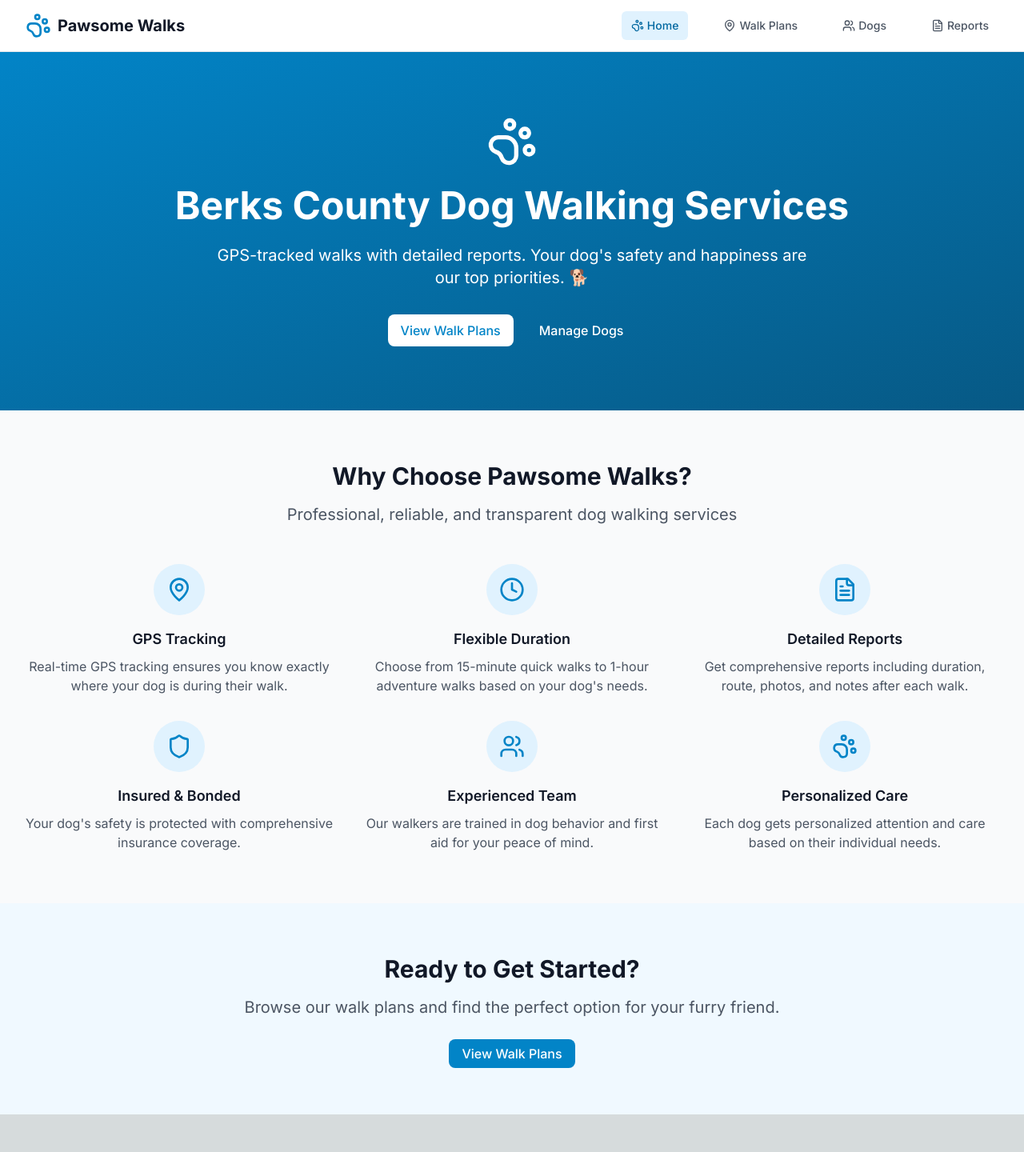
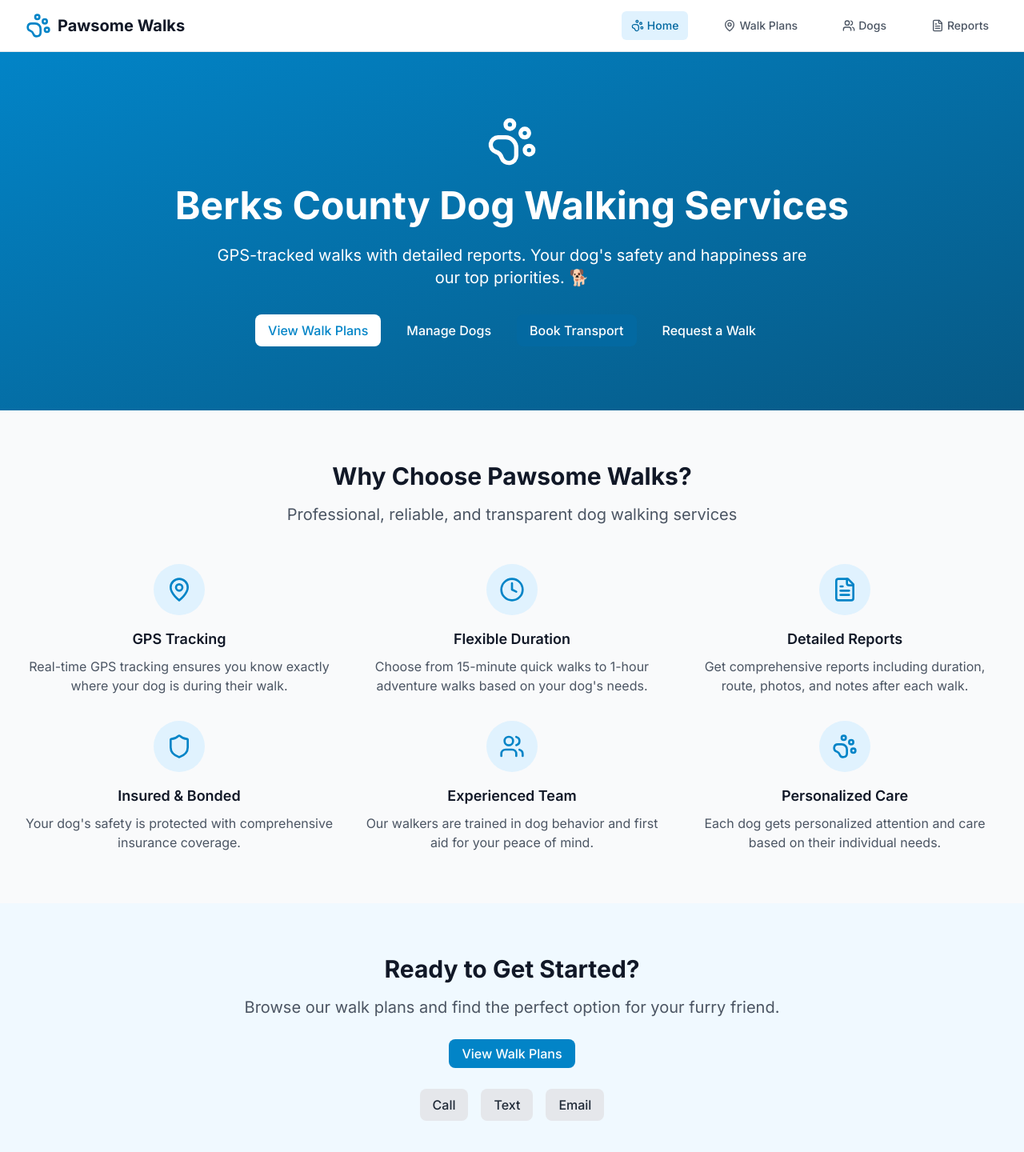
Before and after one commit to austinmckale/dog-walker-cms, a Next.js app: page / in a window 1280 px wide. Shown: the top 1440 px of the page at 80% size. Before the commit the page ends 1393 px from the top, so only its background shows below. Built offline with nearby package versions, Linux system fonts and the light colour scheme.

Commit message:
Add basic booking and contact CTAs

```diff
--- /dev/null
+++ b/app/book/page.tsx
@@ -0,0 +1,13 @@
+import Navigation from '@/components/Navigation'
+
+export default function BookPage() {
+  return (
+    <div className="min-h-screen bg-gray-50">
+      <Navigation />
+      <main className="max-w-3xl mx-auto px-4 py-16 text-center">
+        <h1 className="text-4xl font-bold text-gray-900 mb-4">Book Transport</h1>
+        <p className="text-gray-600">Transport booking coming soon.</p>
+      </main>
+    </div>
+  )
+}
--- a/app/page.tsx
+++ b/app/page.tsx
@@ -21,12 +21,18 @@ export default function HomePage() {
               GPS-tracked walks with detailed reports. Your dog's safety and happiness
               are our top priorities. 🐕
             </p>
-            <div className="flex flex-col sm:flex-row gap-4 justify-center">
+            <div className="flex flex-col sm:flex-row flex-wrap gap-4 justify-center">
               <Link href="/walk-plans" className="btn-primary bg-white text-primary-600 hover:bg-gray-100">
                 View Walk Plans
               </Link>
               <Link href="/dogs" className="btn-secondary bg-transparent border-white text-white hover:bg-white hover:text-primary-600">
                 Manage Dogs
+              </Link>
+              <Link href="/book" className="btn-primary bg-primary-700 text-white hover:bg-primary-800">
+                Book Transport
+              </Link>
+              <Link href="/walks/new" className="btn-secondary bg-transparent border-white text-white hover:bg-white hover:text-primary-600">
+                Request a Walk
               </Link>
             </div>
           </div>
@@ -121,6 +127,29 @@ export default function HomePage() {
           <Link href="/walk-plans" className="btn-primary">
             View Walk Plans
           </Link>
+          <div className="flex flex-col sm:flex-row gap-4 justify-center mt-8">
+            <a
+              href={`tel:${process.env.NEXT_PUBLIC_SUPPORT_PHONE || '+1484444XXXX'}`}
+              className="btn-secondary"
+              rel="noopener noreferrer"
+            >
+              Call
+            </a>
+            <a
+              href={`sms:${process.env.NEXT_PUBLIC_SUPPORT_PHONE || '+1484444XXXX'}`}
+              className="btn-secondary"
+              rel="noopener noreferrer"
+            >
+              Text
+            </a>
+            <a
+              href={`mailto:${process.env.NEXT_PUBLIC_SUPPORT_EMAIL || 'hello@berksbestfriend.com'}`}
+              className="btn-secondary"
+              rel="noopener noreferrer"
+            >
+              Email
+            </a>
+          </div>
         </div>
       </section>
     </div>
--- a/app/walk-plans/page.tsx
+++ b/app/walk-plans/page.tsx
@@ -101,9 +101,13 @@ export default function WalkPlansPage() {
             <p className="text-gray-600 mb-6">
               Contact us to create a personalized walk plan for your dog's specific needs.
             </p>
-            <button className="btn-primary">
-              Contact Us
-            </button>
+            <a
+              href={`mailto:${process.env.NEXT_PUBLIC_SUPPORT_EMAIL || 'hello@berksbestfriend.com'}`}
+              className="btn-primary"
+              rel="noopener noreferrer"
+            >
+              Email Us
+            </a>
           </div>
         </div>
       </main>
--- /dev/null
+++ b/app/walks/new/page.tsx
@@ -0,0 +1,13 @@
+import Navigation from '@/components/Navigation'
+
+export default function NewWalkPage() {
+  return (
+    <div className="min-h-screen bg-gray-50">
+      <Navigation />
+      <main className="max-w-3xl mx-auto px-4 py-16 text-center">
+        <h1 className="text-4xl font-bold text-gray-900 mb-4">Request a Walk</h1>
+        <p className="text-gray-600">Walk scheduling coming soon.</p>
+      </main>
+    </div>
+  )
+}
--- a/components/WalkPlanCard.tsx
+++ b/components/WalkPlanCard.tsx
@@ -1,5 +1,6 @@
 'use client'
 
+import Link from 'next/link'
 import { WalkPlan } from '@/types'
 import { Clock, DollarSign, MapPin } from 'lucide-react'
 
@@ -65,9 +66,9 @@ export default function WalkPlanCard({ walkPlan, onClick }: WalkPlanCardProps) {
       </div>
 
       <div className="mt-4 pt-4 border-t border-gray-100">
-        <button className="w-full btn-primary">
+        <Link href="/book" className="w-full btn-primary block text-center">
           Book This Plan
-        </button>
+        </Link>
       </div>
     </div>
   )
```
Also changed, not shown: 2 other files (tests, documents, lock files or other folders).
